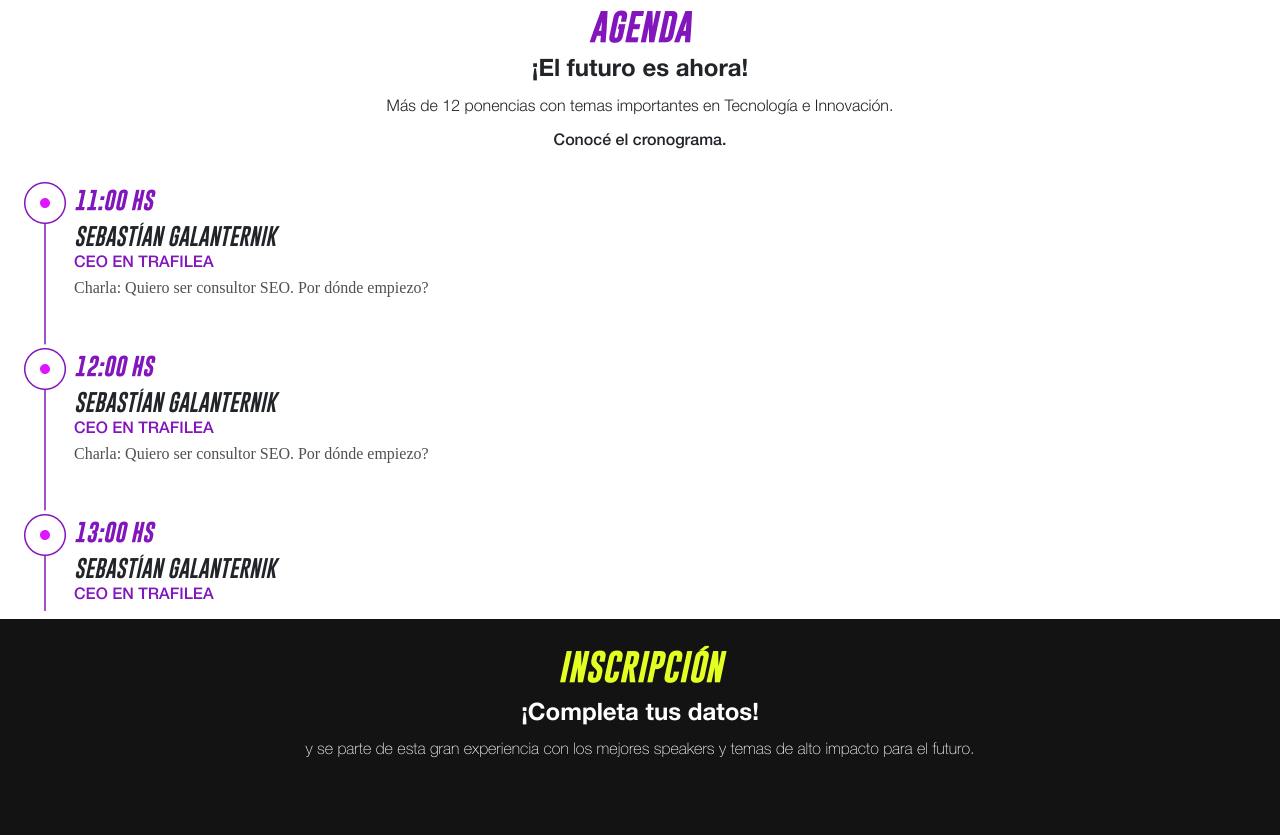
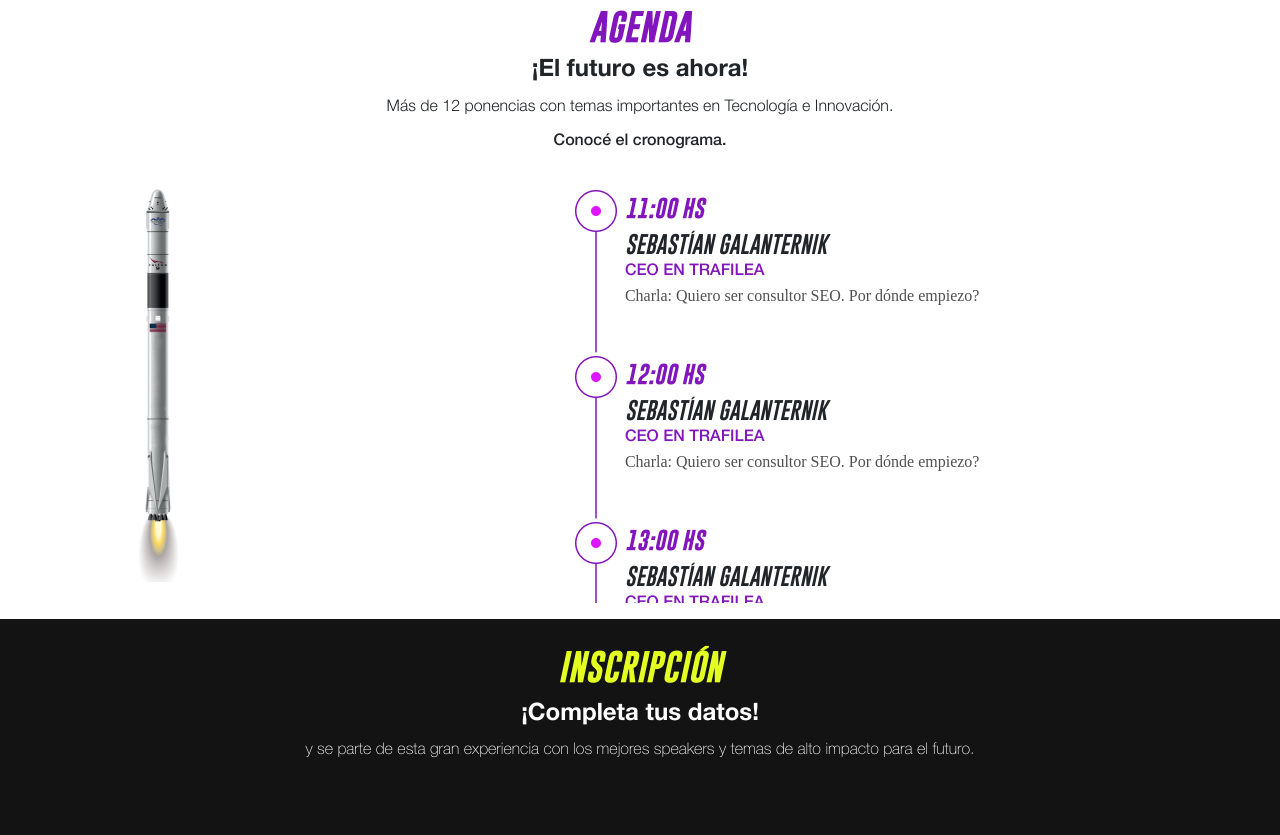
Before and after one commit to michelsalinas26/CoderConf, a website: page index.html in a window 1280 px wide. Shown: the part 3205-4040 px from the top of the page. Drawn offline with nearby package versions, Linux system fonts and the light colour scheme.

Commit message:
se agrego imagen cohete a la agenda en media desktop

```diff
--- a/index.html
+++ b/index.html
@@ -196,7 +196,11 @@
             <p class="fivePage-divTitle-p2">Conocé el cronograma.</p>
         </div>
         <div class="fivePage-divGral">
-            <div class="fivePage-divGral-agenda ">
+            <div class="fivePage-divGral-imagen">
+                <img src="./images/coheteAgendaDektop.png" alt="Cohete espacial">
+            </div>
+            <div class="fivePage-divGral-divTwo">
+                <div class="fivePage-divGral-agenda">
                     <div class="fivePage-divGral-agenda-divOne">
                         <img src="./images/imagenFlechaAgenda.png" alt="Imagen de flecha - agenda">
                     </div>
@@ -296,6 +300,8 @@
                     </div>
                 </div>
             </div>
+
+        </div>
     </section>
     <!-- Sexta agenda (Inscripción) -->
     <section class="sixPage" id="inscripcion">
--- a/scss/_fivePage.scss
+++ b/scss/_fivePage.scss
@@ -42,14 +42,25 @@
     .fivePage-divGral {
         width: 100%;
         height: 70%;
+        /* overflow-y: scroll; */
+        padding: 0.5rem;
+        display: flex;
+        flex-direction: column;
+        .fivePage-divGral-imagen {
+            display: none;
+        }
+        .fivePage-divGral-divTwo {
             overflow-y: scroll;
             padding: 0.5rem;
+            display: flex;
+            flex-direction: column;
             .fivePage-divGral-agenda {
-            width: 100%;
+                width: auto;
                 margin: 0px;
                 padding: 0rem 0.5rem;
                 display: flex;
                 flex-direction: row;
+                justify-content: center;
                 .fivePage-divGral-agenda-divOne {
                     width: auto;
                     margin: 0px
@@ -84,3 +95,4 @@
             }
         }
     }
+}
--- a/scss/_mediaquery.scss
+++ b/scss/_mediaquery.scss
@@ -183,6 +183,25 @@
                 display: none;
             }
         }
+        .fivePage {
+            .fivePage-divGral {
+                display: flex;
+                flex-direction: row;
+                justify-content: center;
+                .fivePage-divGral-imagen {
+                    padding-left: 100px;
+                    width: 30%;
+                    display: block;
+                    background-position: center;
+                    background-repeat: no-repeat;
+                    background-size: cover;
+                }
+                .fivePage-divGral-divTwo {
+                    width: 70%;
+                    padding-right: 100px;
+                }
+            }
+        }
     }
 }
 
```
Also changed, not shown: css/style.css, images/coheteAgendaDektop.png (added). Lines whose indentation alone changed are shown as unchanged.
